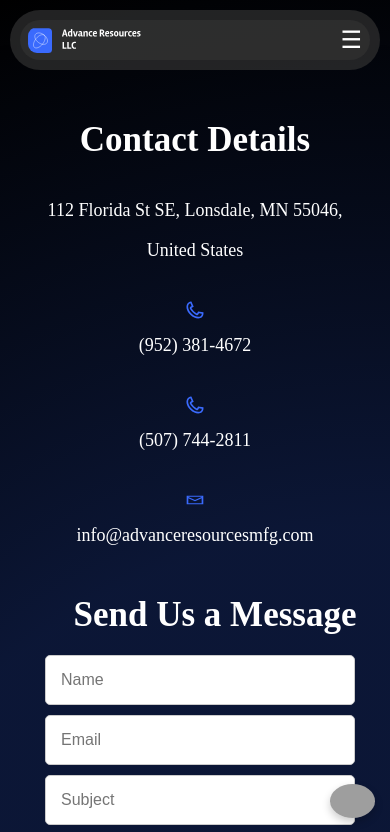
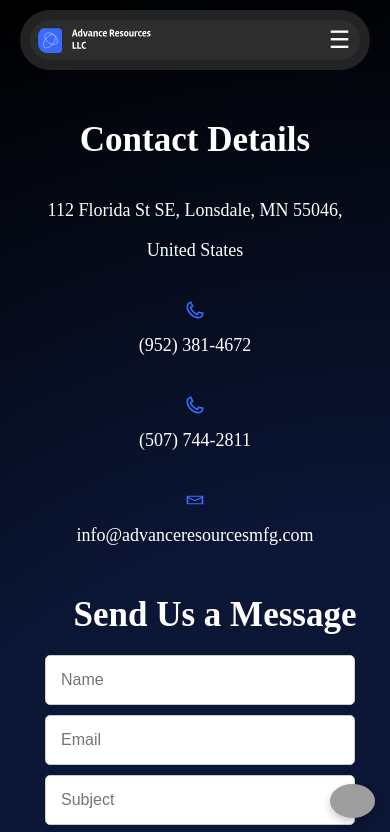
Before and after one commit to sk-design23/Advance-LLP, a plain HTML site: page Contact US/Contact US.html in a window 390 px wide. Shown: the top 832 px of the page. Drawn offline with Linux system fonts and the light colour scheme; grey boxes are pictures that could not be loaded.

Commit message:
Toggle menu updated and abouts us updated

```diff
--- a/About US/about-us.css
+++ b/About US/about-us.css
@@ -216,12 +216,16 @@ body {
     }
 }
 
+/* 📱 Mobile View Fixes */
 @media (max-width: 768px) {
     .nav-bar-panel {
-        width: 100%;
+        width: 95%;
+        max-width: 600px;
         height: 70px;
         top: 15px;
         left: 0;
+        right: 0;
+        margin: 0 auto;
         justify-content: space-between;
         padding: 0 15px;
         border-radius: 50px;
@@ -230,16 +234,14 @@ body {
     .rectangle-15 {
         width: 100%;
         height: 60px;
-        border-radius: 0;
         border-radius: 40px;
     }
 
     .inner-nav {
         width: 100%;
         height: 45px;
-        border-radius: 0;
+        border-radius: 40px;
         padding: 4px 10px;
-        border-radius: 40px;
     }
 
     .logo-section {
@@ -247,25 +249,28 @@ body {
         height: 34px;
     }
 
+    /* 🔥 Fixed Menu Positioning */
     .menu-container {
-        width: auto;
+        width:auto;
         justify-content: flex-end;
     }
 
     .menu-section {
         display: none; /* Hidden by default */
         position: fixed;
-        top: 80px; /* Adjust based on your navigation bar height */
-        left: 0;
-        width: 100%;
+        top: 70px; /* Just below the nav bar */
+        right: 5%; /* Spaced properly from the right */
+        width: 90%; /* Prevent touching the right border */
         background: #323232;
         flex-direction: column;
         z-index: 9999;
         padding: 10px 0;
+        border-radius: 10px;
+        box-shadow: 0px 4px 10px rgba(0, 0, 0, 0.2);
     }
 
     .menu-section.active {
-        display: flex !important; /* Show when active */
+        display: flex !important;
     }
 
     .menu-section li {
@@ -278,6 +283,18 @@ body {
         display: block;
         padding: 10px;
     }
+
+    /* 🔥 Fixed Toggle Button Position */
+    .menu-toggle {
+        display: block;
+        font-size: 24px;
+        cursor: pointer;
+        color: white;
+        position: absolute;
+        right: 5px;
+        z-index: 10000;
+    }
+
     .quote-section {
         width: 120px;
         height: 40px;
@@ -289,21 +306,7 @@ body {
     }
 }
 
-.menu-toggle {
-    display: none; /* Hidden by default */
-    font-size: 24px;
-    cursor: pointer;
-    color: white; /* Ensure the icon is visible */
-    z-index: 10000; /* Ensure it's above other elements */
-}
-
-/* Show Toggle Button on Mobile */
-@media (max-width: 768px) {
-    .menu-toggle {
-        display: block; /* Show the toggle button on mobile */
-        color: white;
-    }
-}
+/* 📱 Small Mobile Screens */
 @media (max-width: 480px) {
     .nav-bar-panel {
         height: 60px;
@@ -327,7 +330,8 @@ body {
     }
 
     .menu-section {
-        width: 180px;
+        width: 55%;
+        right: 7%;
     }
 
     .menu-section li a {
--- a/Contact US/Contact US.html
+++ b/Contact US/Contact US.html
@@ -140,5 +140,6 @@
         </div>
         <div class="copy-right"> <h3>@2024 Advance Resources LLC</h3></div>
     </div>
+    <script src="Contact Us.js"></script>
 </body>
 </html>
--- a/Contact US/Contact Us.css
+++ b/Contact US/Contact Us.css
@@ -164,7 +164,7 @@ body {
 /* Responsive Design for Navigation Bar */
 @media (max-width: 1024px) {
     .nav-bar-panel {
-        width: 90%;
+        width: 95%;
         left: 5%;
         top: 20px;
         border-radius: 50px;
@@ -207,12 +207,16 @@ body {
     }
 }
 
+/* 📱 Mobile View Fixes */
 @media (max-width: 768px) {
     .nav-bar-panel {
-        width: 100%;
+        width: 95%;
+        max-width: 600px;
         height: 70px;
         top: 15px;
         left: 0;
+        right: 0;
+        margin: 0 auto;
         justify-content: space-between;
         padding: 0 15px;
         border-radius: 50px;
@@ -221,16 +225,14 @@ body {
     .rectangle-15 {
         width: 100%;
         height: 60px;
-        border-radius: 0;
         border-radius: 40px;
     }
 
     .inner-nav {
         width: 100%;
         height: 45px;
-        border-radius: 0;
+        border-radius: 40px;
         padding: 4px 10px;
-        border-radius: 40px;
     }
 
     .logo-section {
@@ -238,25 +240,28 @@ body {
         height: 34px;
     }
 
+    /* 🔥 Fixed Menu Positioning */
     .menu-container {
-        width: auto;
+        width:auto;
         justify-content: flex-end;
     }
 
     .menu-section {
         display: none; /* Hidden by default */
         position: fixed;
-        top: 80px; /* Adjust based on your navigation bar height */
-        left: 0;
-        width: 100%;
+        top: 70px; /* Just below the nav bar */
+        right: 5%; /* Spaced properly from the right */
+        width: 90%; /* Prevent touching the right border */
         background: #323232;
         flex-direction: column;
         z-index: 9999;
         padding: 10px 0;
+        border-radius: 10px;
+        box-shadow: 0px 4px 10px rgba(0, 0, 0, 0.2);
     }
 
     .menu-section.active {
-        display: flex !important; /* Show when active */
+        display: flex !important;
     }
 
     .menu-section li {
@@ -269,6 +274,18 @@ body {
         display: block;
         padding: 10px;
     }
+
+    /* 🔥 Fixed Toggle Button Position */
+    .menu-toggle {
+        display: block;
+        font-size: 24px;
+        cursor: pointer;
+        color: white;
+        position: absolute;
+        right: 20px;
+        z-index: 10000;
+    }
+
     .quote-section {
         width: 120px;
         height: 40px;
@@ -280,21 +297,7 @@ body {
     }
 }
 
-.menu-toggle {
-    display: none; /* Hidden by default */
-    font-size: 24px;
-    cursor: pointer;
-    color: white; /* Ensure the icon is visible */
-    z-index: 10000; /* Ensure it's above other elements */
-}
-
-/* Show Toggle Button on Mobile */
-@media (max-width: 768px) {
-    .menu-toggle {
-        display: block; /* Show the toggle button on mobile */
-        color: white;
-    }
-}
+/* 📱 Small Mobile Screens */
 @media (max-width: 480px) {
     .nav-bar-panel {
         height: 60px;
@@ -318,7 +321,8 @@ body {
     }
 
     .menu-section {
-        width: 180px;
+        width: 55%;
+        right: 7%;
     }
 
     .menu-section li a {
@@ -333,6 +337,13 @@ body {
     .quote-button {
         font-size: 12px;
         padding: 8px 20px;
+    }
+}
+
+/* Hide "Get a Quote" Button on Mobile */
+@media (max-width: 768px) {
+    .quote-section {
+        display: none;
     }
 }
 .whatsapp-float {
--- a/Contact US/Contact Us.js
+++ b/Contact US/Contact Us.js
@@ -0,0 +1,22 @@
+document.addEventListener("DOMContentLoaded", function () {
+    const menuToggle = document.querySelector(".menu-toggle");
+    const menuSection = document.querySelector(".menu-section");
+
+    // Toggle the menu on button click
+    menuToggle.addEventListener("click", function (event) {
+        event.stopPropagation(); // Prevent the click event from bubbling up
+        menuSection.classList.toggle("active");
+    });
+
+    // Close the menu when clicking outside of it
+    document.addEventListener("click", function (event) {
+        if (!menuSection.contains(event.target) && !menuToggle.contains(event.target)) {
+            menuSection.classList.remove("active");
+        }
+    });
+  });
+
+  // Add interactivity to the "Contact Us" button
+  document.getElementById('contactBtn').addEventListener('click', function () {
+    alert('Thank you for reaching out! Please email us at info@arm-mfg.com.');
+  });
--- a/Equipment/Equipment.css
+++ b/Equipment/Equipment.css
@@ -440,58 +440,16 @@ html, body {
     transform: scale(1.05);
 }
 
-/* Responsive Design for Navigation Bar */
-@media (max-width: 1024px) {
-    .nav-bar-panel {
-        width: 90%;
-        left: 5%;
-        top: 20px;
-        border-radius: 50px;
-    }
-
-    .rectangle-15 {
-        width: 90%;
-        height: 80px;
-        border-radius: 50px;
-    }
-
-    .inner-nav {
-        width: 90%;
-        height: 50px;
-        border-radius: 30px;
-        padding: 4px 15px;
-    }
-
-    .logo-section {
-        width: 160px;
-        height: 38px;
-    }
-
-    .menu-container {
-        width: 400px;
-    }
-
-    .menu-section li a {
-        font-size: 16px;
-    }
-
-    .quote-section {
-        width: 140px;
-        height: 44px;
-    }
-
-    .quote-button {
-        font-size: 14px;
-        padding: 12px 30px;
-    }
-}
-
+/* 📱 Mobile View Fixes */
 @media (max-width: 768px) {
     .nav-bar-panel {
-        width: 100%;
+        width: 95%;
+        max-width: 600px;
         height: 70px;
         top: 15px;
         left: 0;
+        right: 0;
+        margin: 0 auto;
         justify-content: space-between;
         padding: 0 15px;
         border-radius: 50px;
@@ -500,16 +458,14 @@ html, body {
     .rectangle-15 {
         width: 100%;
         height: 60px;
-        border-radius: 0;
         border-radius: 40px;
     }
 
     .inner-nav {
         width: 100%;
         height: 45px;
-        border-radius: 0;
+        border-radius: 40px;
         padding: 4px 10px;
-        border-radius: 40px;
     }
 
     .logo-section {
@@ -517,25 +473,28 @@ html, body {
         height: 34px;
     }
 
+    /* 🔥 Fixed Menu Positioning */
     .menu-container {
-        width: auto;
+        width:auto;
         justify-content: flex-end;
     }
 
     .menu-section {
         display: none; /* Hidden by default */
         position: fixed;
-        top: 80px; /* Adjust based on your navigation bar height */
-        left: 0;
-        width: 100%;
+        top: 70px; /* Just below the nav bar */
+        right: 5%; /* Spaced properly from the right */
+        width: 90%; /* Prevent touching the right border */
         background: #323232;
         flex-direction: column;
         z-index: 9999;
         padding: 10px 0;
+        border-radius: 10px;
+        box-shadow: 0px 4px 10px rgba(0, 0, 0, 0.2);
     }
 
     .menu-section.active {
-        display: flex !important; /* Show when active */
+        display: flex !important;
     }
 
     .menu-section li {
@@ -548,6 +507,19 @@ html, body {
         display: block;
         padding: 10px;
     }
+
+    /* 🔥 Fixed Toggle Button Position */
+    .menu-toggle {
+        display: block;
+        font-size: 24px;
+        cursor: pointer;
+        color: white;
+        position: absolute;
+        top: 15px;
+        right: 20px;
+        z-index: 10000;
+    }
+
     .quote-section {
         width: 120px;
         height: 40px;
@@ -559,21 +531,7 @@ html, body {
     }
 }
 
-.menu-toggle {
-    display: none; /* Hidden by default */
-    font-size: 24px;
-    cursor: pointer;
-    color: white; /* Ensure the icon is visible */
-    z-index: 10000; /* Ensure it's above other elements */
-}
-
-/* Show Toggle Button on Mobile */
-@media (max-width: 768px) {
-    .menu-toggle {
-        display: block; /* Show the toggle button on mobile */
-        color: white;
-    }
-}
+/* 📱 Small Mobile Screens */
 @media (max-width: 480px) {
     .nav-bar-panel {
         height: 60px;
@@ -597,7 +555,8 @@ html, body {
     }
 
     .menu-section {
-        width: 180px;
+        width: 55%;
+        right: 7%;
     }
 
     .menu-section li a {
@@ -622,6 +581,12 @@ html, body {
     }
 }
 
+/* Hide "Get a Quote" Button on Mobile */
+@media (max-width: 768px) {
+    .quote-section {
+        display: none;
+    }
+}
 /* Equipment Header Textbox */
 .Equipment-header-textbox {
     width: 100%;
--- a/Services/services.css
+++ b/Services/services.css
@@ -219,7 +219,7 @@ body {
 /* 📱 Mobile View Fixes */
 @media (max-width: 768px) {
     .nav-bar-panel {
-        width: 90%;
+        width: 95%;
         max-width: 600px;
         height: 70px;
         top: 15px;
@@ -251,7 +251,7 @@ body {
 
     /* 🔥 Fixed Menu Positioning */
     .menu-container {
-        width: auto;
+        width:auto;
         justify-content: flex-end;
     }
 
@@ -292,7 +292,7 @@ body {
         color: white;
         position: absolute;
         top: 15px;
-        right: 15px;
+        right: 20px;
         z-index: 10000;
     }
 
@@ -331,7 +331,7 @@ body {
     }
 
     .menu-section {
-        width: 85%;
+        width: 55%;
         right: 7%;
     }
 
@@ -754,7 +754,7 @@ body {
     font-size: 1.5rem;
 }
 .fourth-text-container span{
-    color: #3A6AFD;
+    color: #1f53f0;
     font-size: 2rem;
 }
 
```
Also changed, not shown: Equipment/Equipment.html (+1 -0 lines), Equipment/Equipment.js (+22 -0 lines), Services/Services.js (+22 -0 lines).
